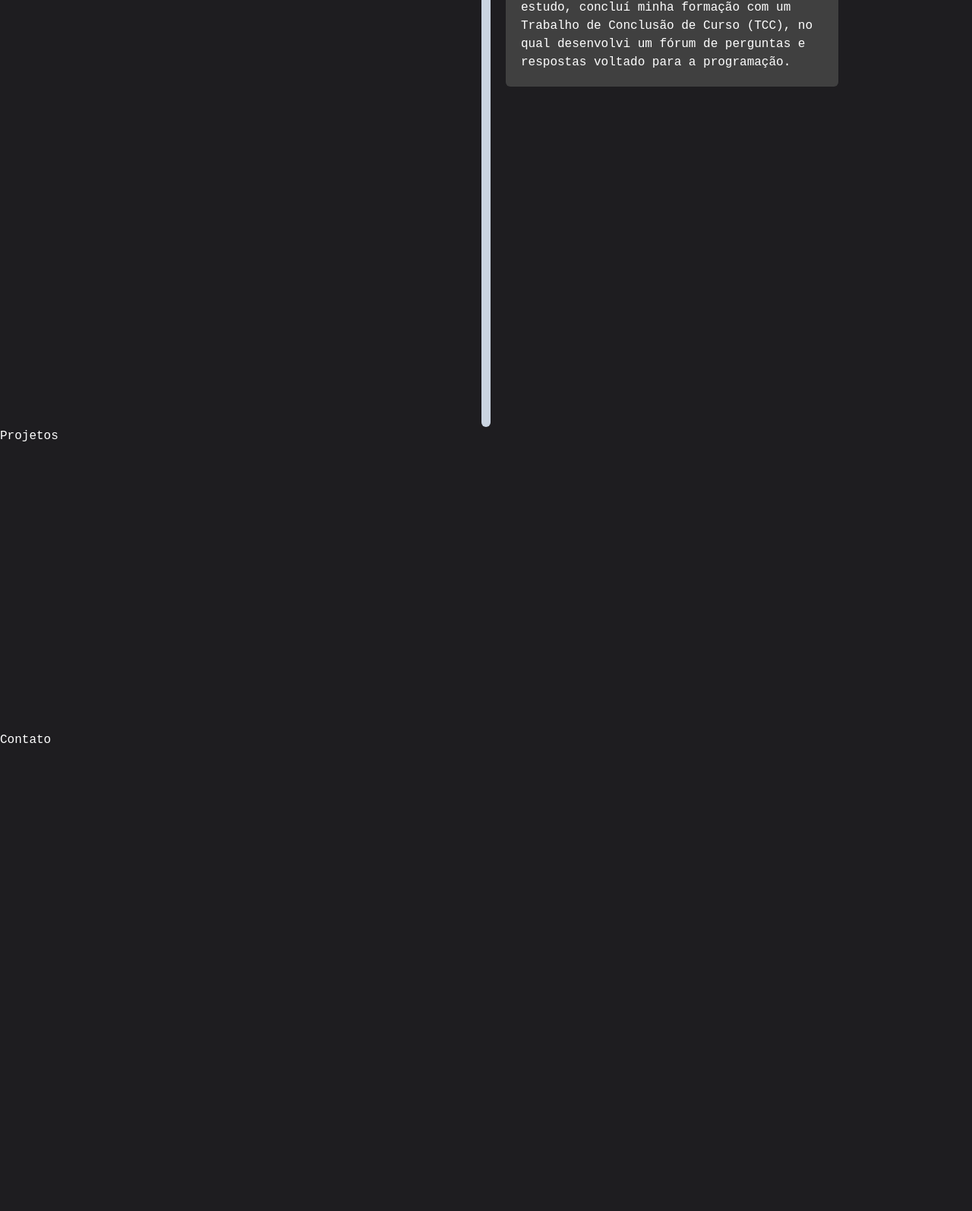
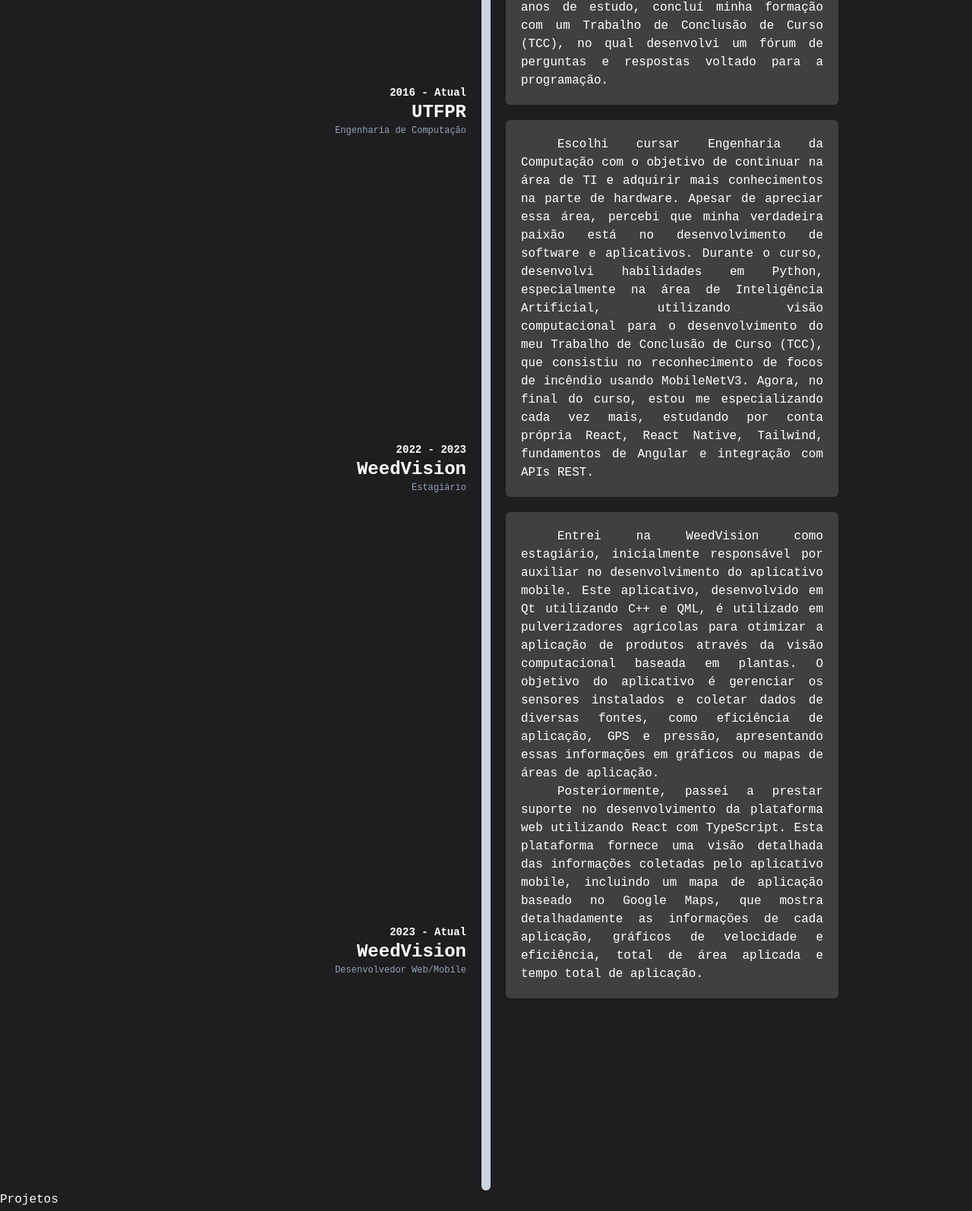
Before and after one commit to kkshiguematsu/Portfolio-LandingPage, a plain HTML site: page index.html in a window 1280 px wide. Shown: the part 1839-3433 px from the top of the page at 76% size. Before the commit the page ends 3201 px from the top, so only its background shows below. Drawn offline with nearby package versions, Linux system fonts and the light colour scheme; a web font is replaced by a local one.

Commit message:
UPDATE timeline

```diff
--- a/index.html
+++ b/index.html
@@ -77,7 +77,7 @@
         <div class="flex flex-col items-center justify-center w-full" ata-aos="fade-left">
           <div class="bg-[#1e1d20]  drop-shadow-2xl rounded-2xl relative w-10/12 h-auto sm:w-[40rem] p-5 md:-ml-32">
             <p class="text-2xl text-center md:ml-20"> <code>&lt;/&gt;</code> Sobre mim <code>&lt;/&gt;</code> </p>
-            <p class="mt-5 indent-8 md:ml-20" lang="pt">Apaixonado por design e desenvolvimento Front-End, busco sempre aprender e aprimorar minhas habilidades para criar interfaces funcionais, visualmente atraentes e proporcionar uma experiência de usuário melhor, acessível, fácil e intuitivo às funcionalidades do projeto. Com mentalidade orientada a soluções, dedicado e entusiasmado, estou sempre em busca de novos desafios e oportunidades para aprimorar e expandir meu conjunto de habilidades.</p>
+            <p class="mt-5 text-justify indent-12 md:ml-20" lang="pt">Apaixonado por design e desenvolvimento Front-End, busco sempre aprender e aprimorar minhas habilidades para criar interfaces funcionais, visualmente atraentes e proporcionar uma experiência de usuário melhor, acessível, fácil e intuitivo às funcionalidades do projeto. Com mentalidade orientada a soluções, dedicado e entusiasmado, estou sempre em busca de novos desafios e oportunidades para aprimorar e expandir meu conjunto de habilidades.</p>
           </div>
         </div>
       </div>
@@ -109,25 +109,73 @@
               <p class="text-xs text-slate-400">Tecnico em ADS</p>
             </div>
           </div>
+          <div class="relative h-[470px]">
+            <div class="sticky w-full text-right top-52">
+              <p class="text-sm font-bold">2016 - Atual</p>
+              <p class="text-2xl font-bold">UTFPR</p>
+              <p class="text-xs text-slate-400">Engenharia de Computação</p>
+            </div>
+          </div>
+          <div class="relative h-[635px]">
+            <div class="sticky w-full text-right top-52">
+              <p class="text-sm font-bold">2022 - 2023</p>
+              <p class="text-2xl font-bold">WeedVision</p>
+              <p class="text-xs text-slate-400">Estagiário</p>
+            </div>
+          </div>
+          <div class="relative h-[350px]">
+            <div class="sticky w-full text-right top-52">
+              <p class="text-sm font-bold">2023 - Atual</p>
+              <p class="text-2xl font-bold">WeedVision</p>
+              <p class="text-xs text-slate-400">Desenvolvedor Web/Mobile</p>
+            </div>
+          </div>
 
         </div>
         <div class="w-full h-full px-5 ">
-          <div id="growParentDiv" class="relative w-3 rounded-full h-svh bg-slate-300">
+          <div id="growParentDiv" class="relative w-3 h-full rounded-full bg-slate-300">
             <div id="stickyDiv" class="sticky w-3 h-3 rounded-full ring-4 bg-cyan-500 top-60"></div>
             <div id="growingDiv" class="bg-gradient-to-b w-full rounded-full from-cyan-500 to-[#007bff] transition -mt-3"></div>
           </div>
         </div>
-        <div class="flex flex-col items-start mr-5 w-12/12 md:w-9/12">
-          <div class="block py-3 md:hidden">
+        <div class="flex flex-col items-start gap-5 mr-5 w-12/12 md:w-9/12">
+          <div class="block md:hidden">
             <p class="text-sm font-bold">2012 - 2014</p>
             <p class="text-2xl font-bold">IFPR</p>
             <p class="text-xs text-slate-400">Tecnico em ADS</p>
           </div>
           <div class="w-full p-5 rounded-md bg-neutral-700">
-            <p class="text-white">
-
-Realizei meus primeiros estudos na área de programação, aprendendo inicialmente o básico de lógica de programação com Java, banco de dados, HTML, CSS, PHP e modelagem de software. A estilização de componentes, a harmonia de cores e o desejo de criar interfaces web cada vez mais atraentes despertaram minha paixão pela área de Front-End. Após três anos de estudo, concluí minha formação com um Trabalho de Conclusão de Curso (TCC), no qual desenvolvi um fórum de perguntas e respostas voltado para a programação.
+            <p class="text-justify text-white indent-12">
+              Realizei meus primeiros estudos na área de programação, aprendendo inicialmente o básico de lógica de programação com Java, banco de dados, HTML, CSS, PHP e modelagem de software. A estilização de componentes, a harmonia de cores e o desejo de criar interfaces web cada vez mais atraentes despertaram minha paixão pela área de Front-End. Após três anos de estudo, concluí minha formação com um Trabalho de Conclusão de Curso (TCC), no qual desenvolvi um fórum de perguntas e respostas voltado para a programação.
             </p>
+          </div>
+          <div class="block md:hidden">
+            <p class="text-sm font-bold">2016 - Atual</p>
+            <p class="text-2xl font-bold">UTFPR</p>
+            <p class="text-xs text-slate-400">Engenharia de Computação</p>
+          </div>
+          <div class="w-full p-5 rounded-md bg-neutral-700">
+            <p class="text-justify text-white indent-12">
+              Escolhi cursar Engenharia da Computação com o objetivo de continuar na área de TI e adquirir mais conhecimentos na parte de hardware. Apesar de apreciar essa área, percebi que minha verdadeira paixão está no desenvolvimento de software e aplicativos. Durante o curso, desenvolvi habilidades em Python, especialmente na área de Inteligência Artificial, utilizando visão computacional para o desenvolvimento do meu Trabalho de Conclusão de Curso (TCC), que consistiu no reconhecimento de focos de incêndio usando MobileNetV3. Agora, no final do curso, estou me especializando cada vez mais, estudando por conta própria React, React Native, Tailwind, fundamentos de Angular e integração com APIs REST.
+            </p>
+          </div>
+          <div class="block md:hidden">
+            <p class="text-sm font-bold">2022 - 2023</p>
+            <p class="text-2xl font-bold">WeedVision</p>
+            <p class="text-xs text-slate-400">Estagiário</p>
+          </div>
+          <div class="w-full p-5 rounded-md bg-neutral-700">
+            <p class="text-justify text-white indent-12">
+              Entrei na WeedVision como estagiário, inicialmente responsável por auxiliar no desenvolvimento do aplicativo mobile. Este aplicativo, desenvolvido em Qt utilizando C++ e QML, é utilizado em pulverizadores agrícolas para otimizar a aplicação de produtos através da visão computacional baseada em plantas. O objetivo do aplicativo é gerenciar os sensores instalados e coletar dados de diversas fontes, como eficiência de aplicação, GPS e pressão, apresentando essas informações em gráficos ou mapas de áreas de aplicação.
+            </p>
+            <p class="text-justify text-white indent-12">
+              Posteriormente, passei a prestar suporte no desenvolvimento da plataforma web utilizando React com TypeScript. Esta plataforma fornece uma visão detalhada das informações coletadas pelo aplicativo mobile, incluindo um mapa de aplicação baseado no Google Maps, que mostra detalhadamente as informações de cada aplicação, gráficos de velocidade e eficiência, total de área aplicada e tempo total de aplicação.
+            </p>
+          </div>
+          <div class="block md:hidden">
+            <p class="text-sm font-bold">2023 - Atual</p>
+            <p class="text-2xl font-bold">WeedVision</p>
+            <p class="text-xs text-slate-400">Junior - PJ</p>
           </div>
         </div>
       </div>
--- a/js/script.js
+++ b/js/script.js
@@ -1,30 +1,29 @@
 
 
-document.addEventListener('DOMContentLoaded', function() {
+document.addEventListener('DOMContentLoaded', () => {
     AOS.init();
 
-    window.addEventListener('scroll', function() {
+    window.addEventListener('scroll', () => {
         const section = document.getElementById('about');
         const sectionPosition = section.offsetTop;
 
         var nav = document.getElementById('nav');
-        var navbar = document.getElementById('navbar');
 
-        var scrollTop = window.pageYOffset || document.documentElement.scrollTop;
+        var scrollTop =  document.documentElement.scrollTop;
         if (scrollTop !== 0) {
             nav.classList.remove("w-full")
             nav.classList.remove("bg-transparent")
+            nav.classList.add("shadow-lg")
             nav.classList.add("w-[19.3rem]")
             nav.classList.add("sm:w-[23.3rem]")
             nav.classList.add("bg-neutral-900/70")
-            nav.classList.add("shadow-lg")
         } else {
+            nav.classList.add("w-full")
+            nav.classList.add("bg-transparent")
+            nav.classList.remove("shadow-lg")
             nav.classList.remove("w-[19.3rem]")
             nav.classList.remove("sm:w-[23.3rem]")
-            nav.classList.remove("shadow-lg")
             nav.classList.remove("bg-neutral-900/70")
-            nav.classList.add("w-full")
-            nav.classList.add("bg-transparent")
         }
     });
 
@@ -37,49 +36,9 @@ document.addEventListener('DOMContentLoaded', function() {
         const stickyRect = stickyDiv.getBoundingClientRect();
         const newHeight = stickyRect.top - parentRect.top;
         growingDiv.style.height = `${newHeight + 8}px`;
-        console.log(growingDiv.style.height)
     });
 
-    // document.querySelectorAll('.nav-link').forEach(link => {
-    //     link.addEventListener('click', function(event) {
-    //         if(window.innerWidth > 700){
-    //             event.preventDefault();
-    //             const targetId = this.getAttribute('href').substring(1);
-    //             const targetElement = document.getElementById(targetId);
-    //             const targetPosition = targetElement.getBoundingClientRect().top;
-    //             const offsetPosition = targetPosition - (window.innerHeight / 2) + (targetElement.offsetHeight / 2);
-    //             window.scrollTo({
-    //                 top: offsetPosition,
-    //                 behavior: 'smooth'
-    //             });
-    //         }
-    //     });
-    // });
-
-    // window.addEventListener('scroll', function() {
-    //     var socialMediaLinks = document.getElementById("social-media-links");
-    //     const originalPosition = socialMediaLinks.offsetTop
-    //     console.log(window.pageYOffset)
-    //     console.log(originalPosition)
-    //     if (window.pageYOffset > originalPosition) {
-    //         socialMediaLinks.classList.remove("text-5xl")
-    //         socialMediaLinks.classList.remove("absolute")
-    //         socialMediaLinks.classList.remove("sm:bottom-0")
-    //         socialMediaLinks.classList.remove("bottom-5")
-    //         socialMediaLinks.classList.add("text-3xl")
-    //         socialMediaLinks.classList.add("fixed")
-    //     }
-    //     if (window.pageYOffset < originalPosition) {
-    //         socialMediaLinks.classList.add("text-5xl")
-    //         socialMediaLinks.classList.add("absolute")
-    //         socialMediaLinks.classList.add("sm:bottom-0")
-    //         socialMediaLinks.classList.add("bottom-5")
-    //         socialMediaLinks.classList.remove("text-3xl")
-    //         socialMediaLinks.classList.remove("fixed")
-    //     }
-    // });
-
-    window.addEventListener('scroll', function() {
+    window.addEventListener('scroll', () => {
         const sections = document.querySelectorAll('section');
         const navLinks = document.querySelectorAll('.nav-link');
 
```
